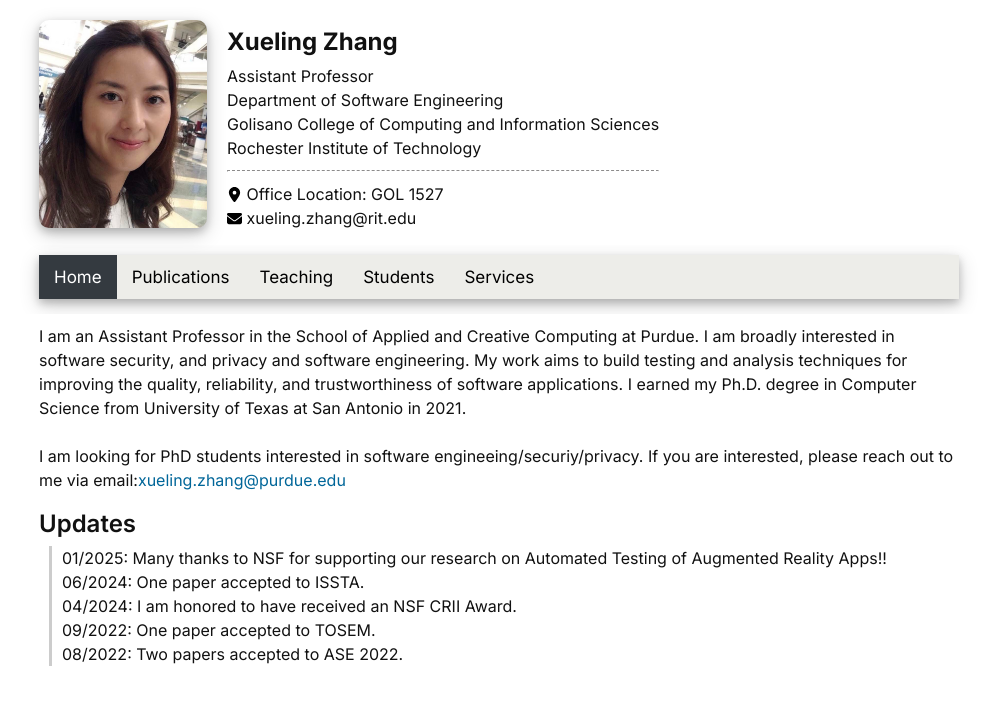
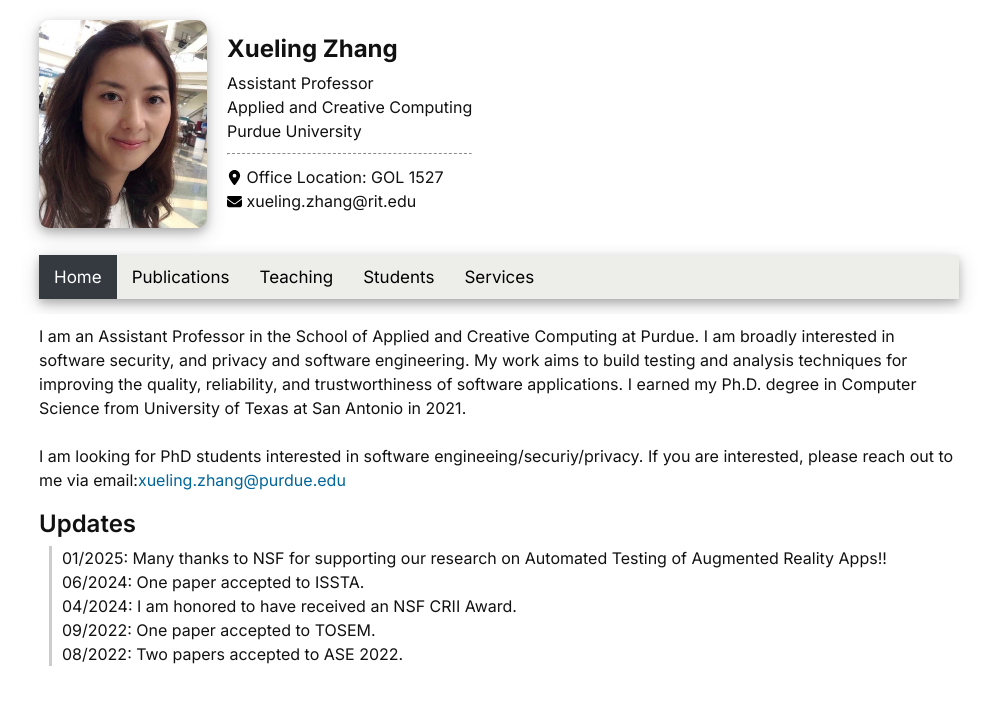
Before and after one commit to XuelingZ/XuelingZ.github.io, a Next.js app: page / in a window 1280 px wide. Shown: the top 704 px of the page, without its empty margins (141-1138 px from the left). Built offline with nearby package versions, Linux system fonts and the light colour scheme.

Commit message:
Update profile.js

```diff
--- a/src/components/profile.js
+++ b/src/components/profile.js
@@ -17,9 +17,8 @@
 			<p></p>
 			<p>
             Assistant Professor<br/>
-            Department of Software Engineering <br/>
-            Golisano College of Computing and Information Sciences <br/>
-	    Rochester Institute of Technology
+            Applied and Creative Computing <br/>
+	        Purdue University
 			</p>
 			<p>
 				</p><hr style={{"borderTop":"1px dashed #8c8b8b","borderBottom":"1px dashed #fff"}} />
```
